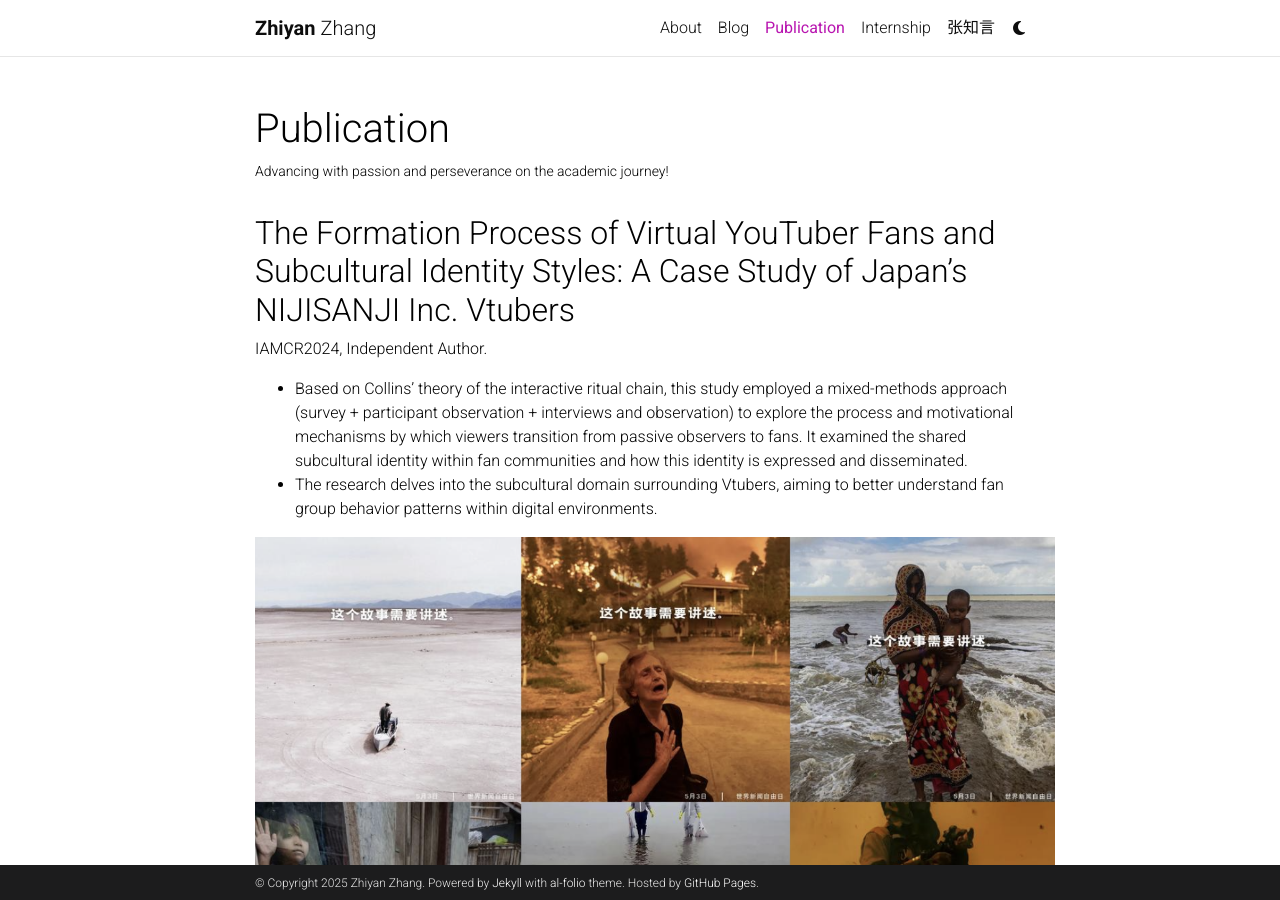
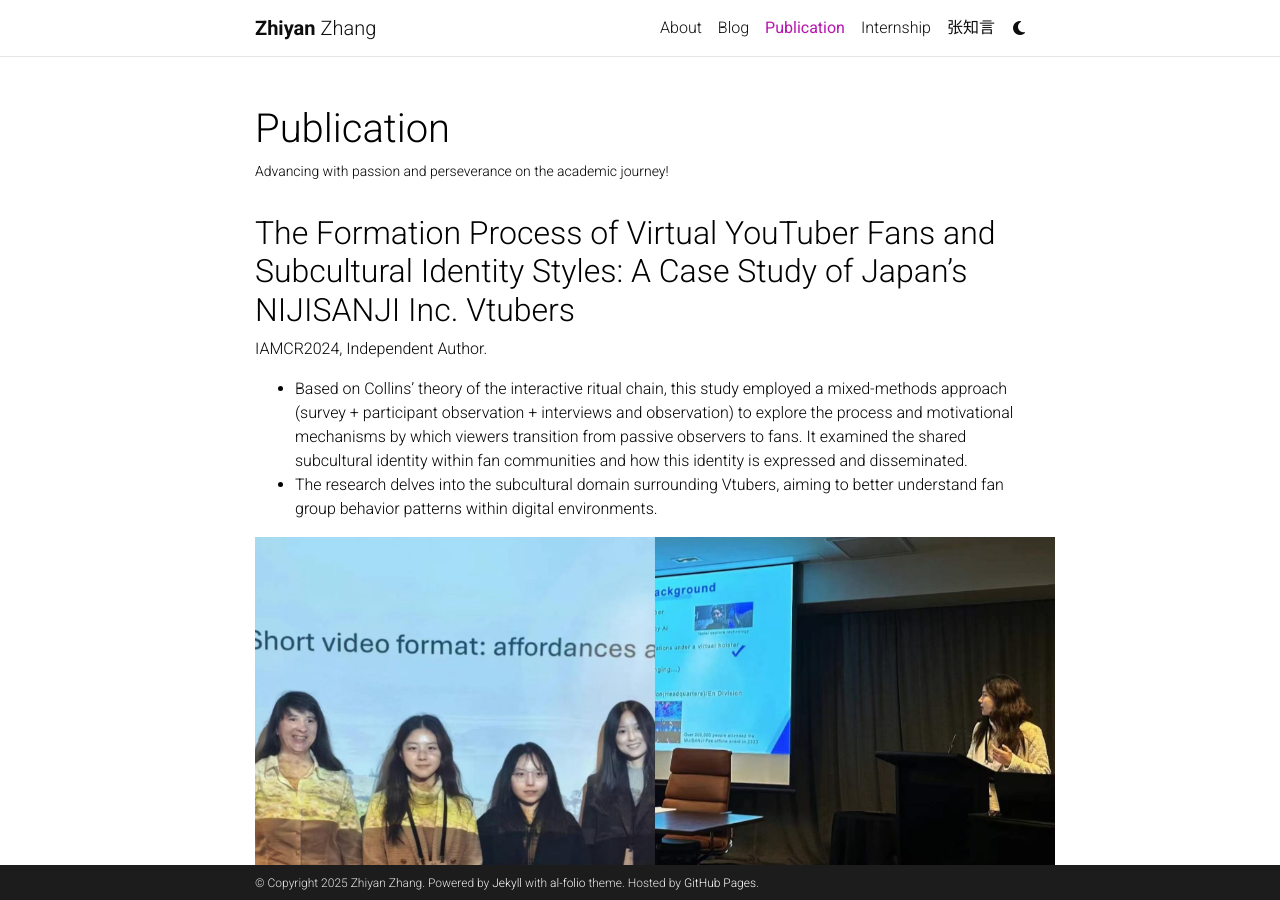
Before and after one commit to Zhangzhiyan1030/Zhangzhiyan1030.github.io, a Jekyll site: the page built from _pages/publications.md, in a window 1280 px wide and 900 px high. Built offline with Jekyll 4.4.1, drawn with Linux system fonts in a browser that asks for light colours; comment, search, counter and statistics services are not loaded; a style sheet for code colours, icons or effects is not loaded.

Commit message:
Update publications.md

```diff
--- a/_pages/publications.md
+++ b/_pages/publications.md
@@ -14,7 +14,7 @@
 - Based on Collins' theory of the interactive ritual chain, this study employed a mixed-methods approach (survey + participant observation + interviews and observation) to explore the process and motivational mechanisms by which viewers transition from passive observers to fans. It examined the shared subcultural identity within fan communities and how this identity is expressed and disseminated.
 - The research delves into the subcultural domain surrounding Vtubers, aiming to better understand fan group behavior patterns within digital environments.
 
-<img src="/assets/img/11.png" align = "middle" width = "800px">
+<img src="/assets/img/12.jpg" align = "middle" width = "800px">
 
 
 ## UNESCO, Beijing Office, Project Assistant
```
